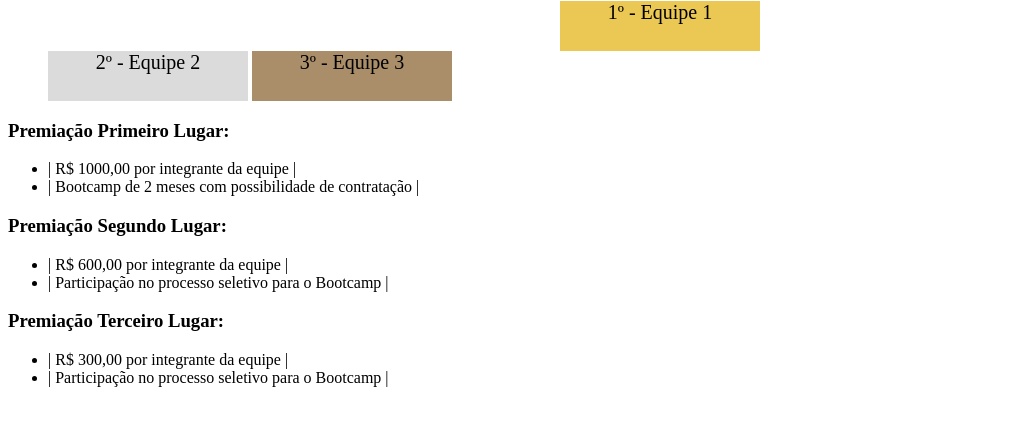
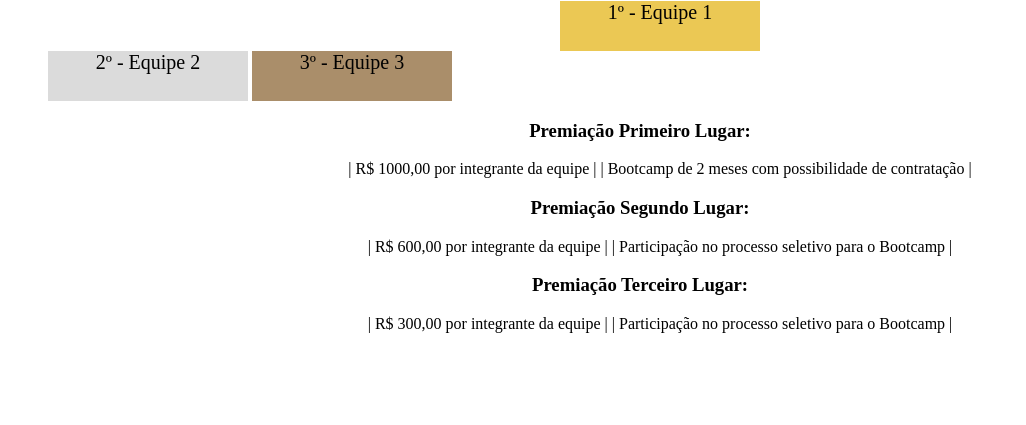
Before and after one commit to ribeiro-henrique/trybe-excercicios, a plain HTML site: page fundamentos/secao-02-introducao-a-html-e-css/dia-04-html-semantico/exercício-1/index.html in a window 1280 px wide. Shown: the part 79-504 px from the top of the page, without its empty margins (0-1026 px from the left). Drawn offline with Linux system fonts and the light colour scheme.

Commit message:
terminei a atividade

```diff
--- a/fundamentos/secao-02-introducao-a-html-e-css/dia-04-html-semantico/exercício-1/index.html
+++ b/fundamentos/secao-02-introducao-a-html-e-css/dia-04-html-semantico/exercício-1/index.html
@@ -17,7 +17,7 @@
         <li class="third">3º - Equipe 3</li>
       </ul>
     </section>
-    <section>
+    <section class="rewards">
       <h3>Premiação Primeiro Lugar:</h3>
       <ul>
         <li>| R$ 1000,00 por integrante da equipe |</li>
--- a/fundamentos/secao-02-introducao-a-html-e-css/dia-04-html-semantico/exercício-1/style.css
+++ b/fundamentos/secao-02-introducao-a-html-e-css/dia-04-html-semantico/exercício-1/style.css
@@ -23,9 +23,6 @@ h1 {
     text-align: center;
     width: 200px;
     display: inline-block;
-    border-left: 200px;
-
-
   }
 
   .third {
@@ -36,3 +33,12 @@ h1 {
     width: 200px;
     display: inline-block;
   }
+
+  .rewards {
+    text-align: center;
+
+  }
+
+  .rewards ul li {
+    display: inline;
+  }
```
